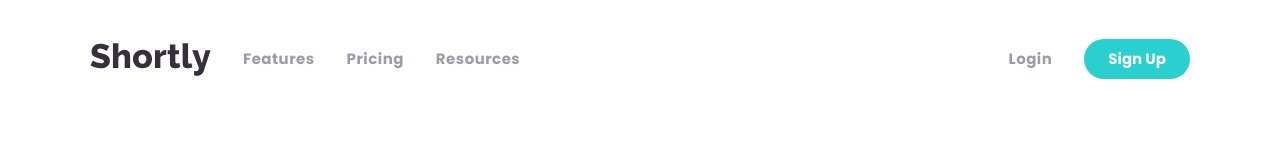
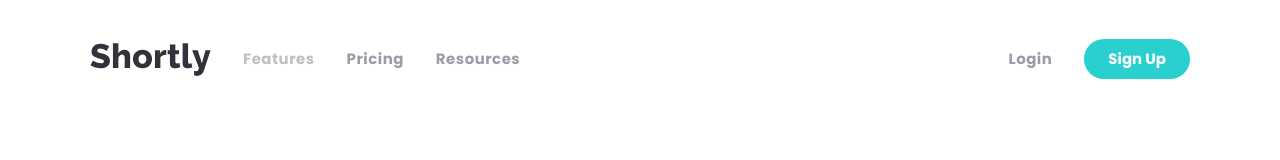
Before and after one commit to msunji/url-shortener, a React (Create React App) app: page / in a window 1280 px wide. In both pictures the pointer is over the element "Features". Shown: the top 160 px of the page. Built offline with nearby package versions, Linux system fonts and the light colour scheme.

Commit message:
Add nav link hover styling

```diff
--- a/src/styles/components/Navbar.scss
+++ b/src/styles/components/Navbar.scss
@@ -94,6 +94,10 @@ nav {
         width: auto;
         font-size: 0.83em;
         color: vars.$grey200;
+
+        &:hover {
+          color: vars.$grey100;
+        }
       }
       span:not(:nth-of-type(3)) {
         margin-right: 2rem;
```
